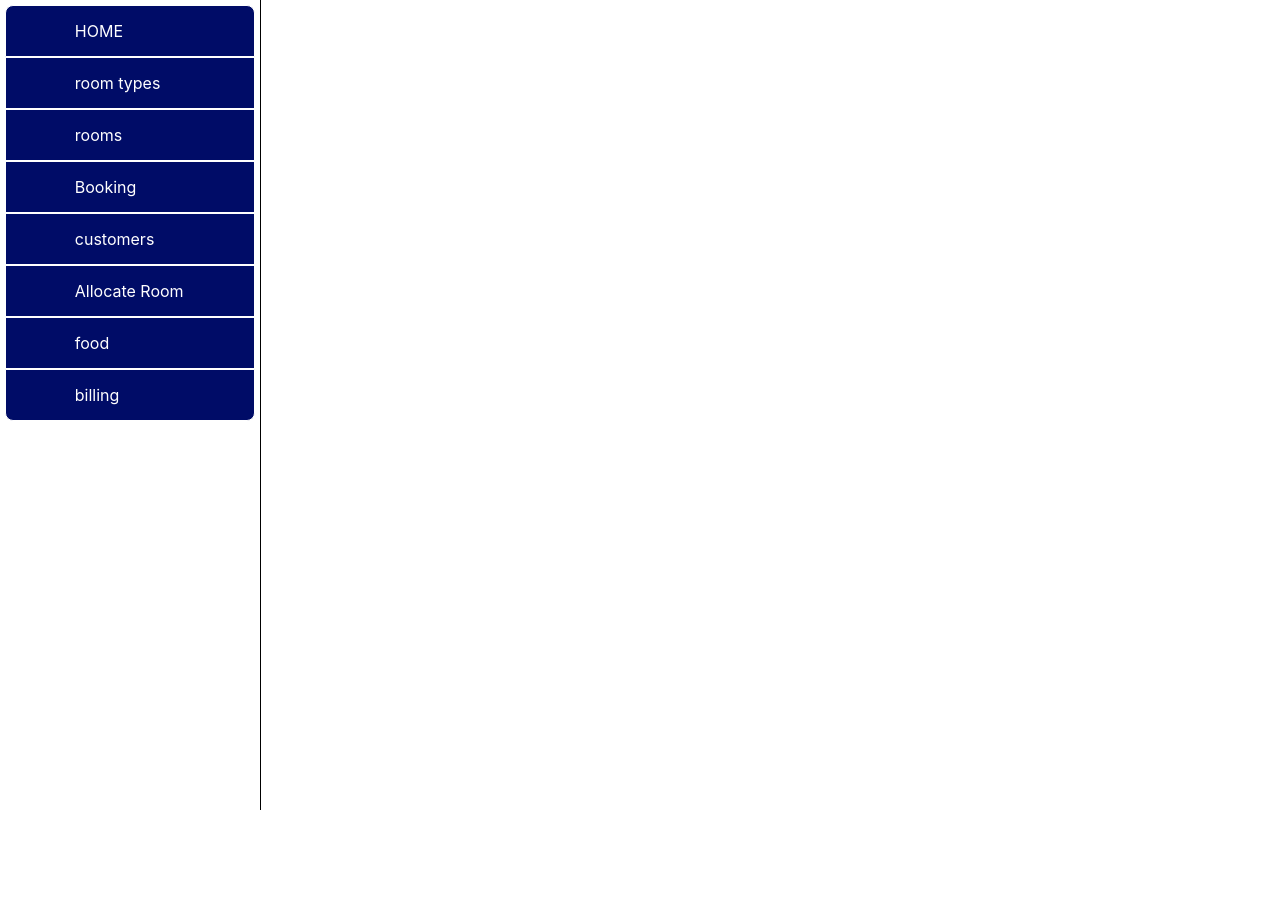
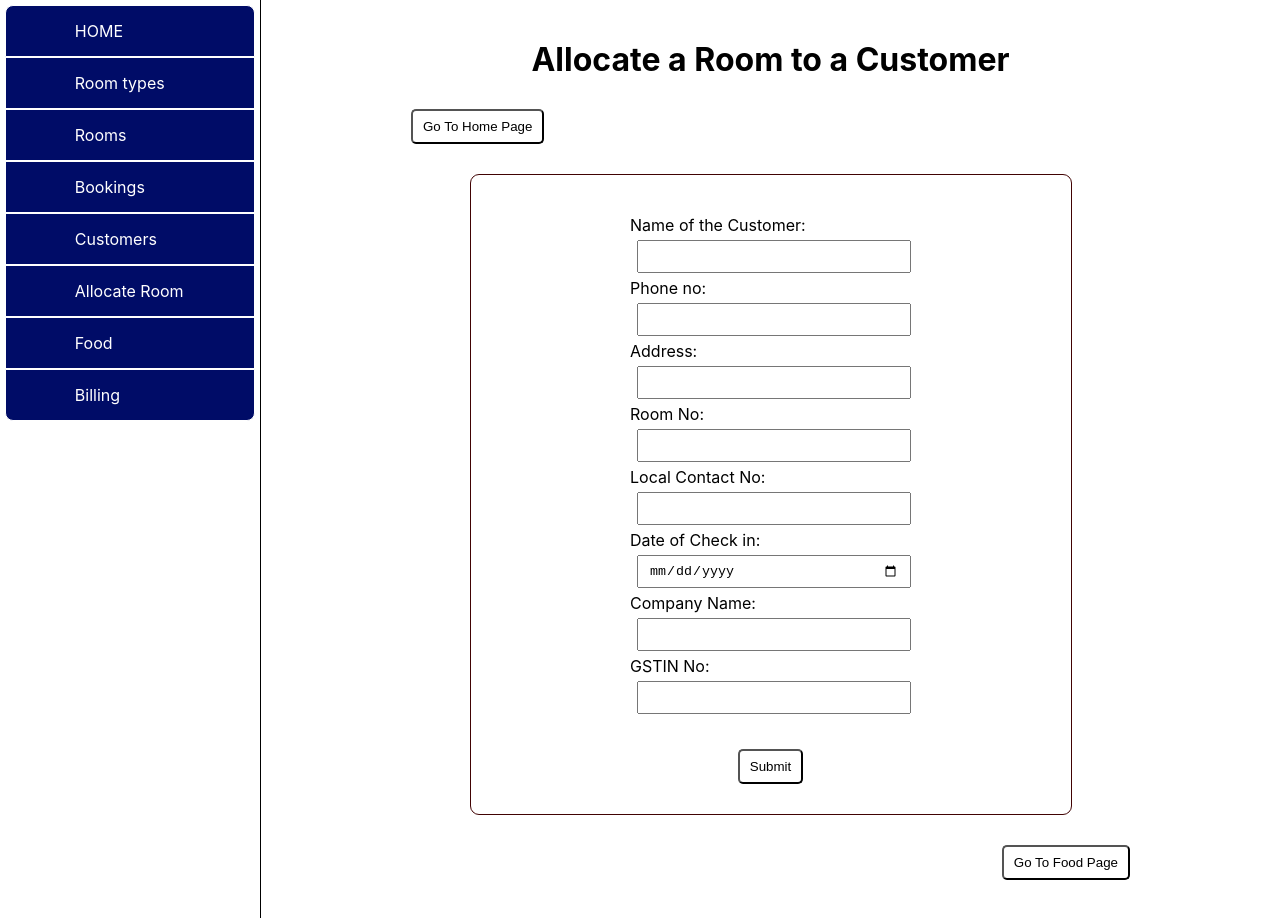
Before and after one commit to imTanay0/hotel-management-system-frontend, a React (Vite) app: page /allocate-room in a window 1280 px wide. Before the commit the page ends 810 px from the top, so only its background shows below. Built offline with nearby package versions, Linux system fonts and the light colour scheme.

Commit message:
changes in file structure

```diff
--- a/src/App.jsx
+++ b/src/App.jsx
@@ -3,10 +3,11 @@ import { BrowserRouter, Route, Routes } from 'react-router-dom'
 import Sidebar from './components/Sidebar/Sidebar'
 
 import Home from './pages/Home/Home'
-import Booking from './pages/Booking/Booking'
-import RoomAllocate from './pages/RoomAllocation/RoomAllocate'
+import AddBooking from './pages/AddBooking/AddBooking'
+import AllocateNewRoom from './pages/AllocateNewRoom/AllocateNewRoom'
 import Food from './pages/Food/Food'
 import Billing from './pages/Billing/Billing'
+import AllBookings from './pages/AllBookings/AllBookings'
 
 import "./App.css";
 
@@ -23,8 +24,9 @@ function App() {
         <div className="main-content">
           <Routes>
             <Route path='/' element={<Home />} />
-            <Route path='/booking' element={<Booking />} />
-            <Route path='/room-allocation' element={<RoomAllocate />} />
+            <Route path='/bookings' element={<AllBookings />} />
+            <Route path='/bookings/add' element={<AddBooking />} />
+            <Route path='/allocate-room' element={<AllocateNewRoom />} />
             <Route path='/food' element={<Food />} />
             <Route path='/billing' element={<Billing />} />
           </Routes>
--- a/src/components/Sidebar/Sidebar.jsx
+++ b/src/components/Sidebar/Sidebar.jsx
@@ -6,32 +6,47 @@ import './sidebar.css';
 const Sidebar = () => {
   return (
     <div className='sidebar-container'>
+      <Link to="/">
         <div className="sidebar__logo">
-        <Link to="/">
           <p>HOME</p>
+        </div>
       </Link>
+
+      <div className="sidebar__room-types">
+        <p>Room types</p>
       </div>
-      <div className="sidebar__room-types">
-        <p>room types</p>
+
+      <div className="sidebar__rooms">
+        <p>Rooms</p>
       </div>
-      <div className="sidebar__rooms">
-        <p>rooms</p>
+
+      <Link to="/bookings">
+        <div className="sidebar__bookings">
+          <p>Bookings</p>
         </div>
-      <div className="sidebar__bookings">
-        <Link to="/booking"><p>Booking</p></Link>
+      </Link>
+
+      <div className="sidebar__customer">
+        <p>Customers</p>
       </div>
-      <div className="sidebar__customer">
-        <p>customers</p>
+
+      <Link to="/allocate-room">
+        <div className="sidebar__allocate-rooms">
+          <p>Allocate Room</p>
         </div>
-      <div className="sidebar__allocate-rooms">
-        <Link to="/room-allocation"><p>Allocate Room</p></Link>
+      </Link>
+
+      <Link to="/food">
+        <div className="sidebar__food">
+          <p>Food</p>
         </div>
-      <div className="sidebar__food">
-        <Link to="/food"><p>food</p></Link>
+      </Link>
+
+      <Link to="/billing">
+        <div className="sidebar__billing">
+          <p>Billing</p>
         </div>
-      <div className="sidebar__billing">
-      <Link to="/billing"><p>billing</p></Link>
-      </div>
+      </Link>
     </div>
   )
 }
--- a/src/components/Sidebar/sidebar.css
+++ b/src/components/Sidebar/sidebar.css
@@ -1,11 +1,13 @@
 .sidebar-container {
   width: 250px;
-  height: 100vh;
-  top: 0;
+  height: 100%;
+  min-height: 100vh;
+  padding: 5px;
   display: flex;
   flex-direction: column;
   border-right: 1px solid black;
-  padding: 5px;
+  /* border-bottom: 1px solid black; */
+  /* border-radius: 0 0 10px 0; */
 }
 
 .sidebar__logo,
--- a/src/pages/Booking/Booking.jsx
+++ b/src/pages/AddBooking/AddBooking.jsx
@@ -1,14 +1,14 @@
 import React from 'react'
 import { Link } from 'react-router-dom'
 
-import './booking.css'
+import './addBooking.css'
 
-const Booking = () => {
+const AddBooking = () => {
   return (
     <div className='booking-section'>
-      <h1>Booking</h1>
-      <Link to="/">
-        <button>Go To Home Page</button>
+      <h1>Book a New Customer</h1>
+      <Link to="/bookings">
+        <button>{`<`} Back</button>
       </Link>
 
       <div className='booking-section-form'>
@@ -61,4 +61,4 @@ const Booking = () => {
   )
 }
 
-export default Booking
+export default AddBooking
--- /dev/null
+++ b/src/pages/AllBookings/AllBookings.jsx
@@ -0,0 +1,18 @@
+import React from 'react'
+import './allBookings.css';
+import { Link } from 'react-router-dom';
+
+const AllBookings = () => {
+  return (
+    <div className='all-booking__section'>
+      <h1>All Bookings</h1>
+
+      <Link to="/bookings/add">
+        <button>Add a new Customer</button>
+      </Link>
+
+    </div>
+  )
+}
+
+export default AllBookings
--- /dev/null
+++ b/src/pages/AllBookings/allBookings.css
@@ -0,0 +1,3 @@
+/* .all-booking__section {
+  background-color: rgb(21, 0, 255);
+} */
--- a/src/pages/RoomAllocation/RoomAllocate.jsx
+++ b/src/pages/AllocateNewRoom/AllocateNewRoom.jsx
@@ -1,9 +1,9 @@
 import { React, useState } from 'react'
 import { Link } from 'react-router-dom'
 
-import './roomAllocate.css'
+import './allocateNewRoom.css'
 
-const RoomAllocate = () => {
+const AllocateNewRoom = () => {
 
   const [userInfo, setUserInfo] = useState({
     name: '',
@@ -41,7 +41,7 @@ const RoomAllocate = () => {
       const response = await res.json();
 
       // Printing the reponse in the Console
-      console.log(response)
+      // console.log(response)
 
       if (response.success) {
         alert("Customer Booked successfully")
@@ -69,9 +69,10 @@ const RoomAllocate = () => {
   };
 
 
+
   return (
     <div className='room-allocate-section'>
-      <h1>Room Allocation</h1>
+      <h1>Allocate a Room to a Customer</h1>
 
       <div id='previous-page-btn'>
         <Link to="/">
@@ -81,6 +82,8 @@ const RoomAllocate = () => {
 
       <div className='room-allocate-section-form'>
         <form onSubmit={handleSubmit}>
+
+          {/* <div> */}
           <label htmlFor='user-name'>Name of the Customer: </label>
           <input
             id='user-name'
@@ -89,10 +92,12 @@ const RoomAllocate = () => {
             value={userInfo.name}
             onChange={handleChange}
           />
+          {/* </div> */}
 
-          <br />
-          <br />
+          {/* <br />
+          <br /> */}
 
+          {/* // TODO: Add Upload Photo Feature }
           {/* <label htmlFor='user-photo'>Photo Identity: </label>
           <input
             id='user-photo'
@@ -104,6 +109,7 @@ const RoomAllocate = () => {
           <br />
           <br /> */}
 
+          {/* <div> */}
           <label htmlFor='user-phoneNo'>Phone no: </label>
           <input
             id='user-phoneNo'
@@ -112,9 +118,10 @@ const RoomAllocate = () => {
             value={userInfo.phone_number}
             onChange={handleChange}
           />
+          {/* </div> */}
 
-          <br />
-          <br />
+          {/* <br />
+          <br /> */}
 
           <label htmlFor='user-address'>Address: </label>
           <input
@@ -124,8 +131,8 @@ const RoomAllocate = () => {
             value={userInfo.address}
             onChange={handleChange}
           />
-          <br />
-          <br />
+          {/* <br />
+          <br /> */}
 
           <label htmlFor='user-roomNo'>Room No: </label>
           <input
@@ -136,8 +143,8 @@ const RoomAllocate = () => {
             onChange={handleChange}
           />
 
-          <br />
-          <br />
+          {/* <br />
+          <br /> */}
 
           <label htmlFor='user-localNo'>Local Contact No: </label>
           <input
@@ -148,8 +155,8 @@ const RoomAllocate = () => {
             onChange={handleChange}
           />
 
-          <br />
-          <br />
+          {/* <br />
+          <br /> */}
 
           <label htmlFor='user-date_of_check_in'>Date of Check in: </label>
           <input
@@ -160,8 +167,8 @@ const RoomAllocate = () => {
             onChange={handleChange}
           />
 
-          <br />
-          <br />
+          {/* <br />
+          <br /> */}
 
           <label htmlFor='user-company_name'>Company Name: </label>
           <input
@@ -172,8 +179,8 @@ const RoomAllocate = () => {
             onChange={handleChange}
           />
 
-          <br />
-          <br />
+          {/* <br />
+          <br /> */}
 
           <label htmlFor='user-GSTIN'>GSTIN No: </label>
           <input
@@ -184,8 +191,8 @@ const RoomAllocate = () => {
             onChange={handleChange}
           />
 
-          <br />
-          <br />
+          {/* <br />
+          <br /> */}
 
           <div id="form-submit-btn">
             <button type='submit'>Submit</button>
@@ -200,4 +207,4 @@ const RoomAllocate = () => {
   )
 }
 
-export default RoomAllocate
+export default AllocateNewRoom
--- a/src/pages/RoomAllocation/roomAllocate.css
+++ b/src/pages/AllocateNewRoom/allocateNewRoom.css
@@ -17,23 +17,38 @@
 }
 
 .room-allocate-section-form {
+  border: 1px solid #410303;
+  border-radius: 9px;
+  width: 600px;
+  margin: auto;
   display: flex;
-  flex-direction: row;
+  align-items: center;
   justify-content: center;
 }
 
 .room-allocate-section-form form {
-  margin-top: 10px;
-  padding: 0 100px;
+  padding: 40px 50px 0;
+  display: flex;
+  gap: 5px;
+  flex-direction: column;
+  justify-content: center;
+  /* position: relative;
+  left: 300px; */
+}
+
+.room-allocate-section-form label {
+  width: fit-content;
 }
 
 .room-allocate-section-form input {
-  padding: 0 5px;
+  padding: 2px 10px;
   margin-left: 7px;
+  width: 250px;
   height: 25px;
 }
 
 #form-submit-btn {
+  /* width: fit-content; */
   display: flex;
   justify-content: center;
 }
```
Also changed, not shown: src/pages/AddBooking/addBooking.css (renamed from src/pages/Booking/booking.css). Lines whose indentation alone changed are shown as unchanged.
